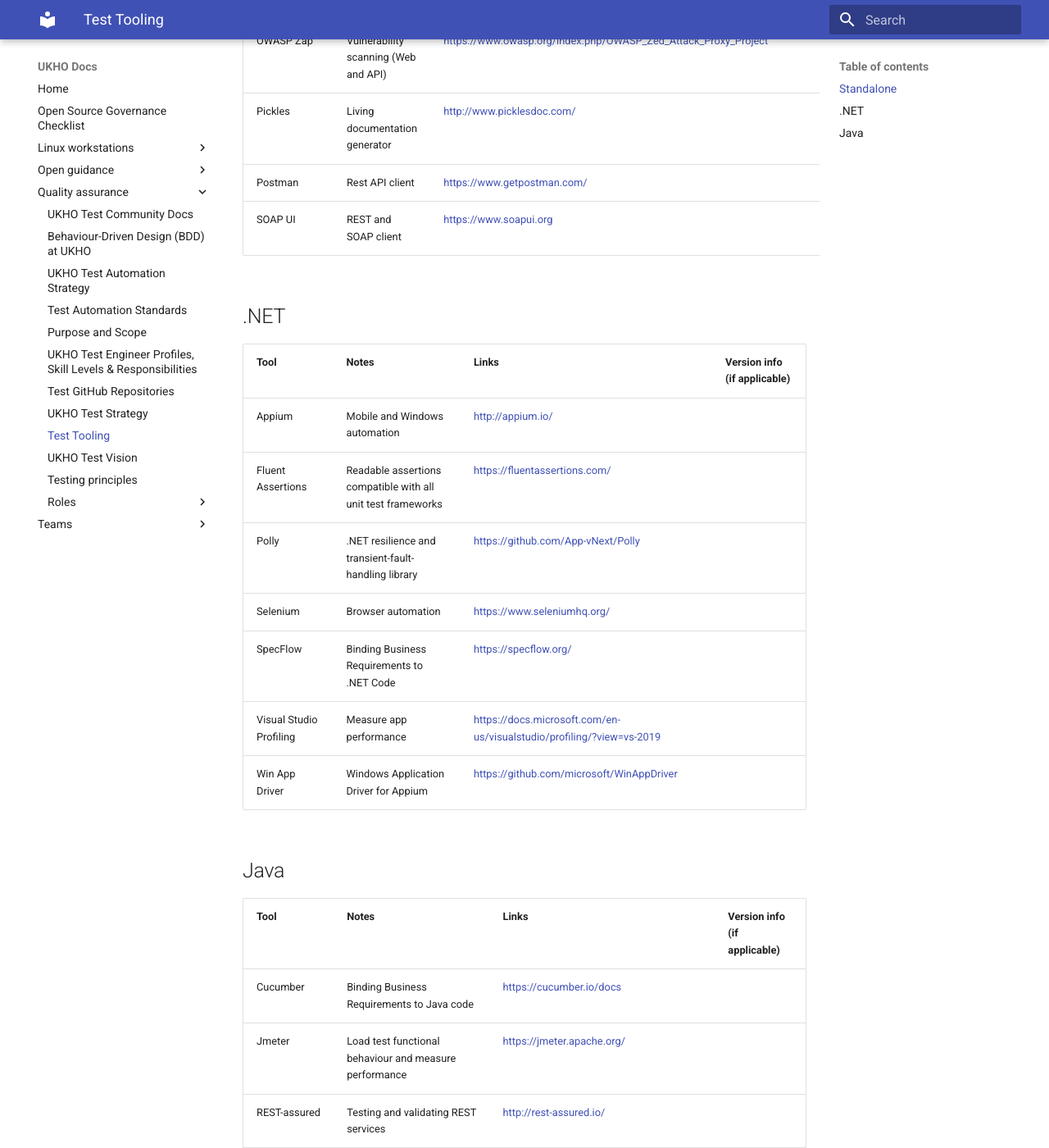
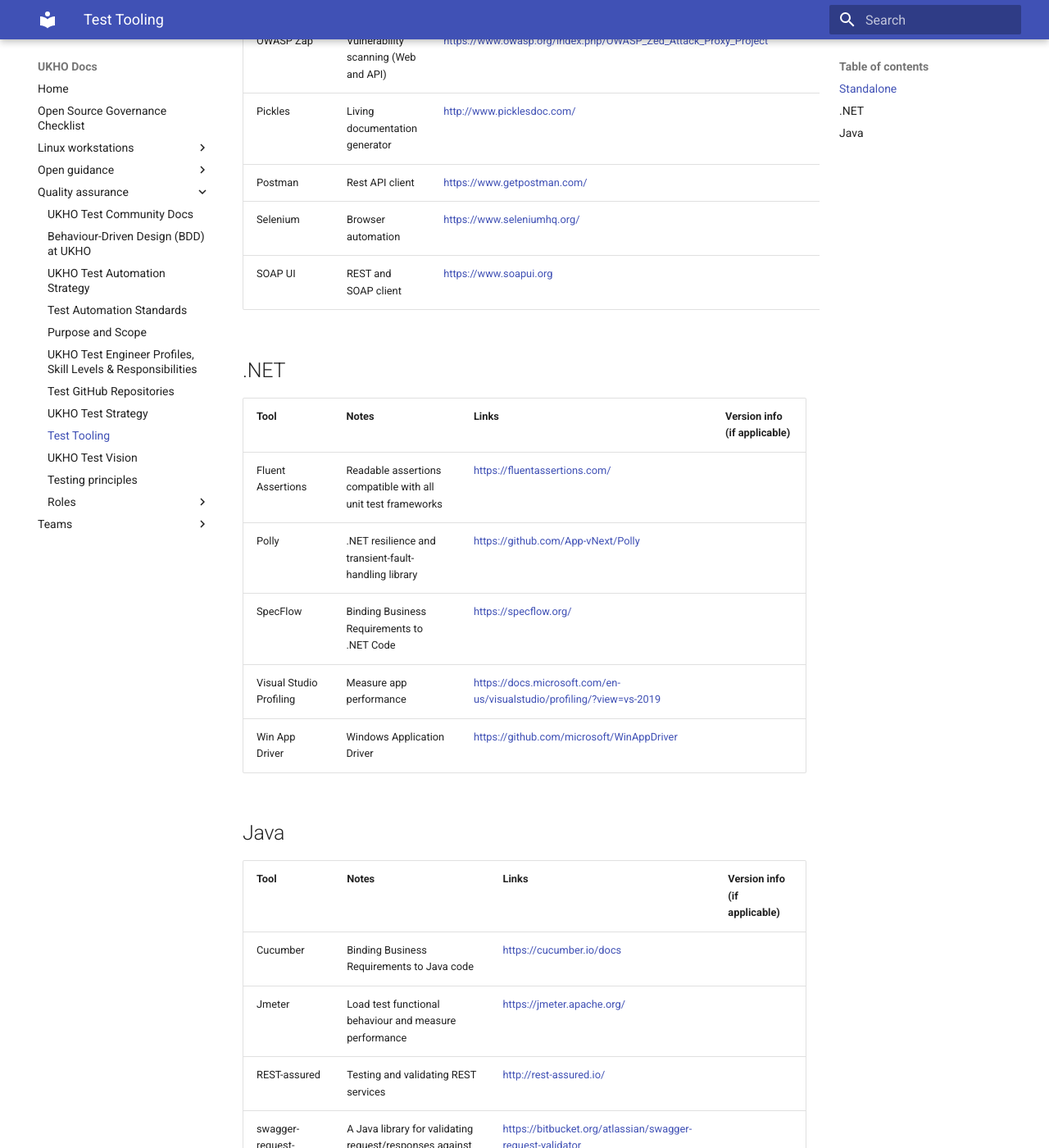
Before and after one commit to UKHO/docs, an MkDocs documentation site: the page built from docs/quality-assurance/test-tooling.md, in a window 1280 px wide and 1400 px high, scrolled down 356 px. Shown: the whole window at 82% size. Built offline with MkDocs 1.6.1 and Material for MkDocs 9.7.7, drawn with Linux system fonts in a browser that asks for light colours; some of the changed text lies outside the part shown.

Commit message:
Update QA Test Tooling page

```diff
--- a/docs/quality-assurance/test-tooling.md
+++ b/docs/quality-assurance/test-tooling.md
@@ -8,18 +8,17 @@
 |OWASP Zap|Vulnerability scanning (Web and API)|https://www.owasp.org/index.php/OWASP_Zed_Attack_Proxy_Project| |
 |Pickles|Living documentation generator|http://www.picklesdoc.com/||
 |Postman|Rest API client|https://www.getpostman.com/||
+|Selenium|Browser automation|https://www.seleniumhq.org/||i
 |SOAP UI|REST and SOAP client|https://www.soapui.org||
 
 ## .NET
 |Tool|Notes|Links|Version info (if applicable)|
 |--|--|--|--|
-|Appium|Mobile and Windows automation|http://appium.io/|
 |Fluent Assertions|Readable assertions compatible with all unit test frameworks|https://fluentassertions.com/|
 |Polly|.NET resilience and transient-fault-handling library|https://github.com/App-vNext/Polly|
-|Selenium|Browser automation|https://www.seleniumhq.org/ |
 |SpecFlow|Binding Business Requirements to .NET Code|https://specflow.org/ |
 |Visual Studio Profiling|Measure app performance|https://docs.microsoft.com/en-us/visualstudio/profiling/?view=vs-2019|
-|Win App Driver|Windows Application Driver for Appium|https://github.com/microsoft/WinAppDriver
+|Win App Driver|Windows Application Driver|https://github.com/microsoft/WinAppDriver
 
 ## Java
 |Tool|Notes|Links|Version info (if applicable)|
@@ -27,5 +26,4 @@
 |Cucumber|Binding Business Requirements to Java code|https://cucumber.io/docs||
 |Jmeter|Load test functional behaviour and measure performance|https://jmeter.apache.org/||
 |REST-assured|Testing and validating REST services|http://rest-assured.io/||
-|Selenium|Browser automation|https://www.seleniumhq.org/ ||
 |swagger-request-validator|A Java library for validating request/responses against a OpenAPI / Swagger specification|https://bitbucket.org/atlassian/swagger-request-validator||
```
